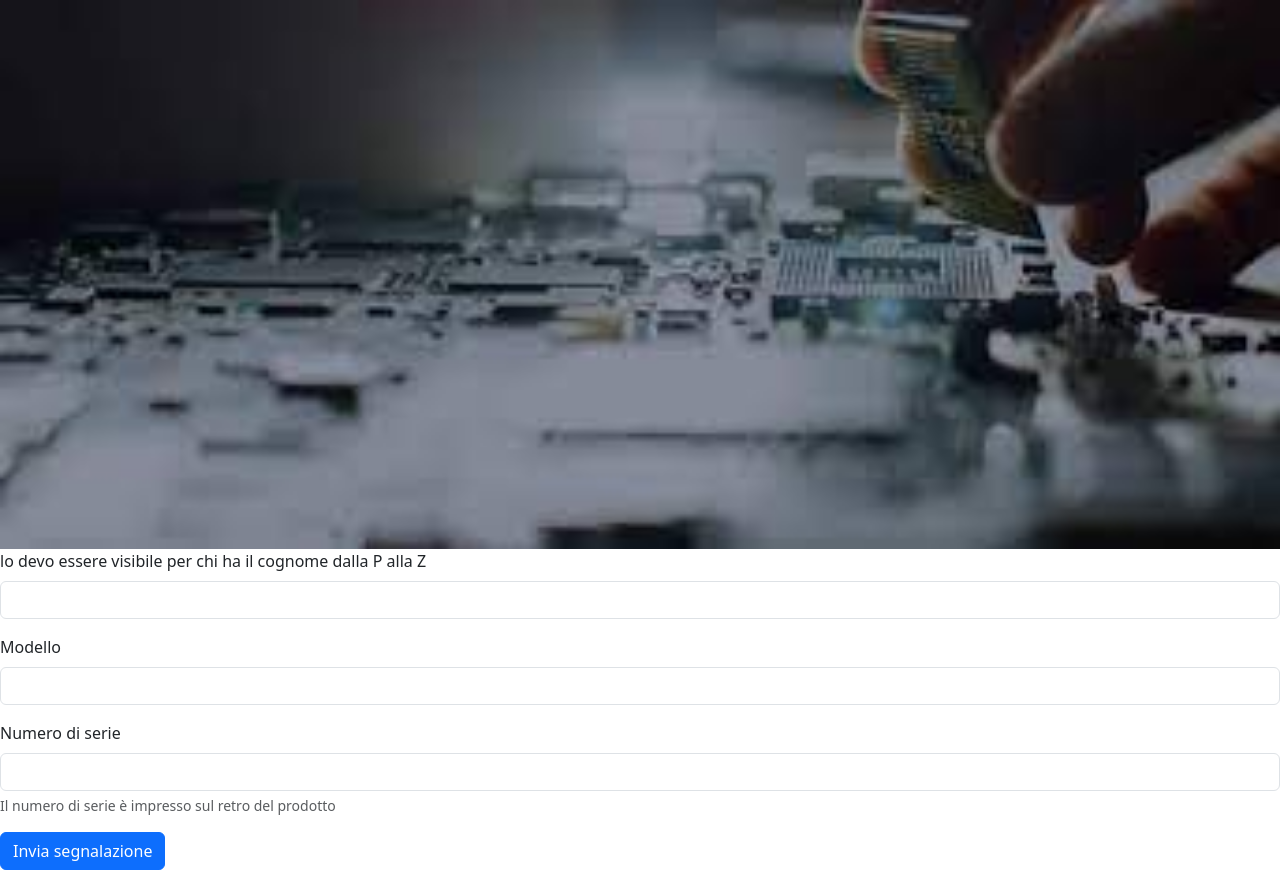
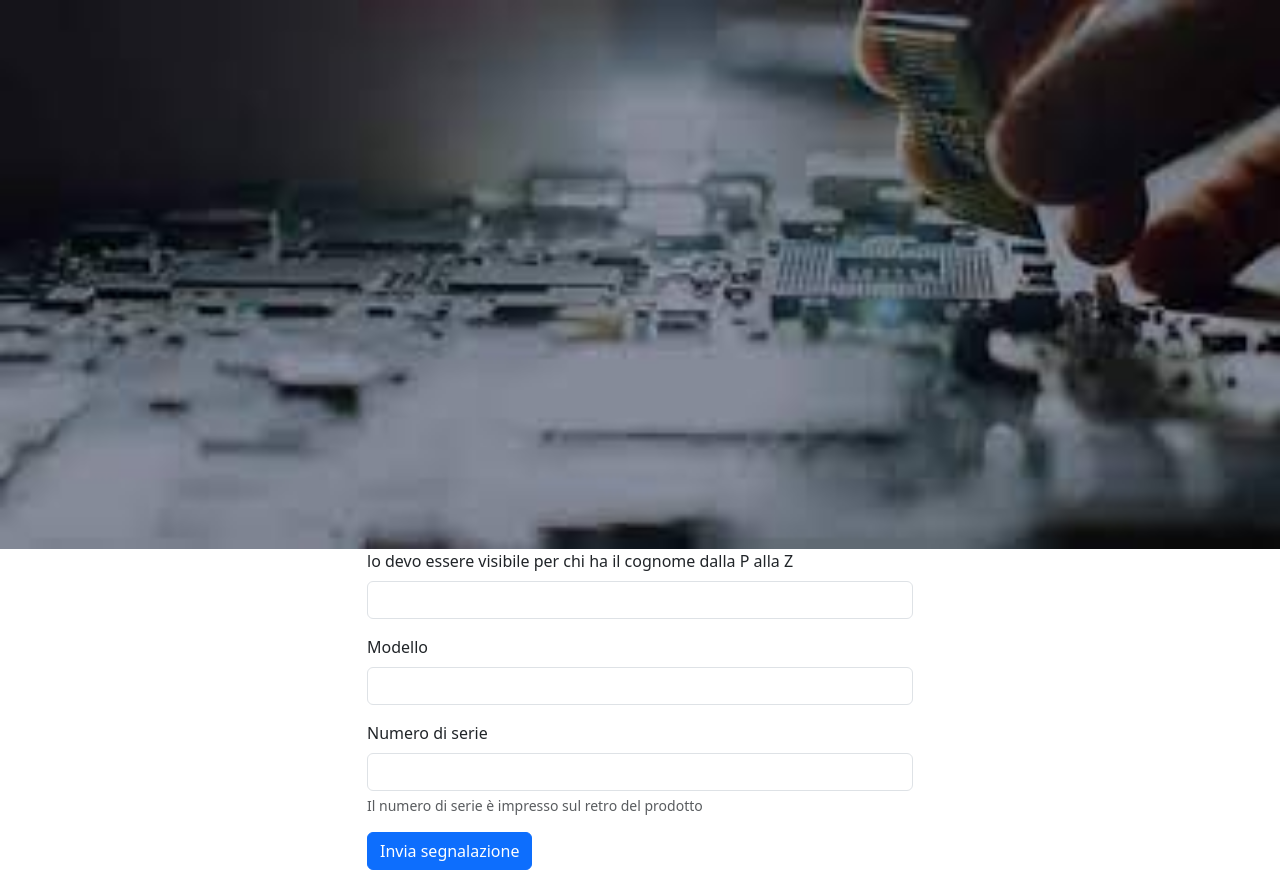
Before and after one commit to nicosimone23/CacciaAlTesoro, a website: page VerificaBootstrap1.html in a window 1280 px wide. Drawn offline with nearby package versions, Linux system fonts and the light colour scheme.

Commit message:
centrato form

```diff
--- a/VerificaBootstrap1.html
+++ b/VerificaBootstrap1.html
@@ -8,6 +8,9 @@
   </head>
   <body>
     <img src="Img/header.jpg" class="img-fluid w-100">
+    <div class="container">
+        <div class="row justify-content-center">
+          <div class="col-md-6">
     <form>
         <div class="mb-3">
             <label for="exampleInputPassword1" class="form-label">lo devo essere visibile per chi ha il cognome dalla P alla Z</label>
```
